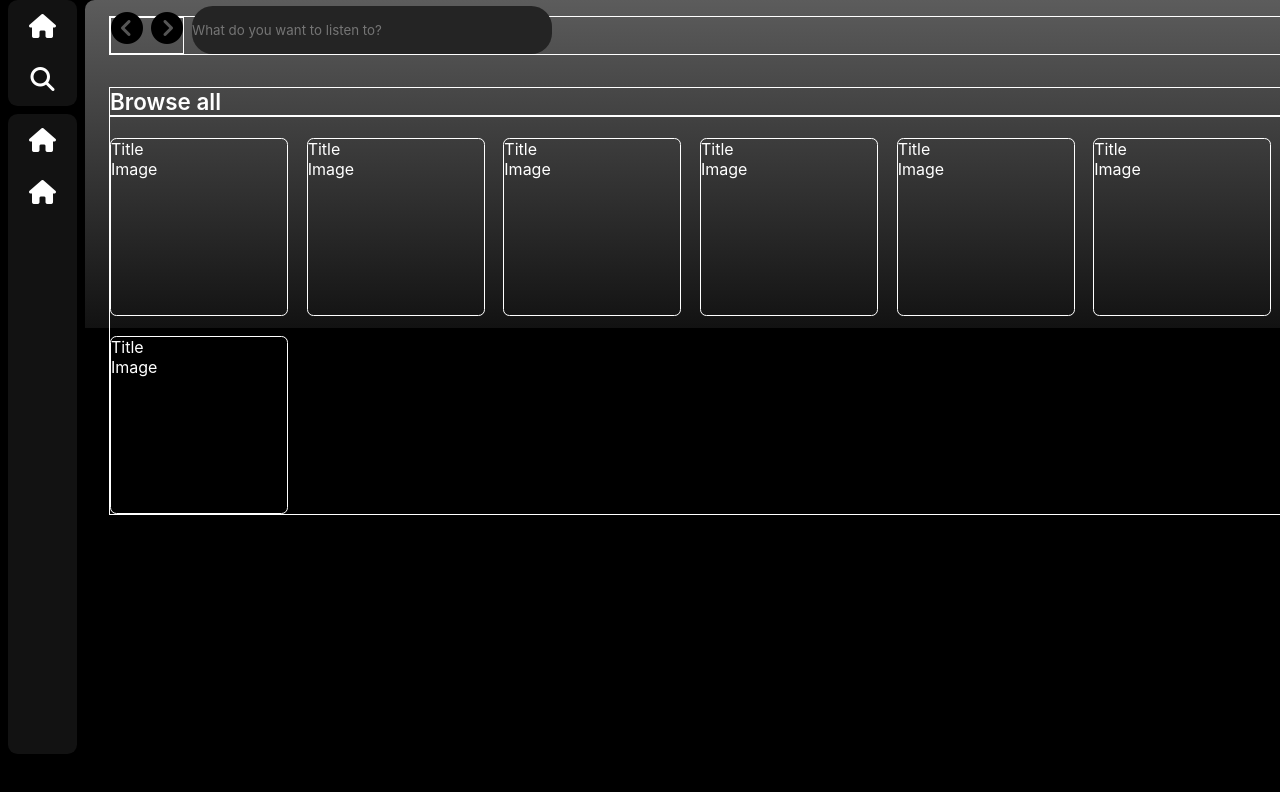
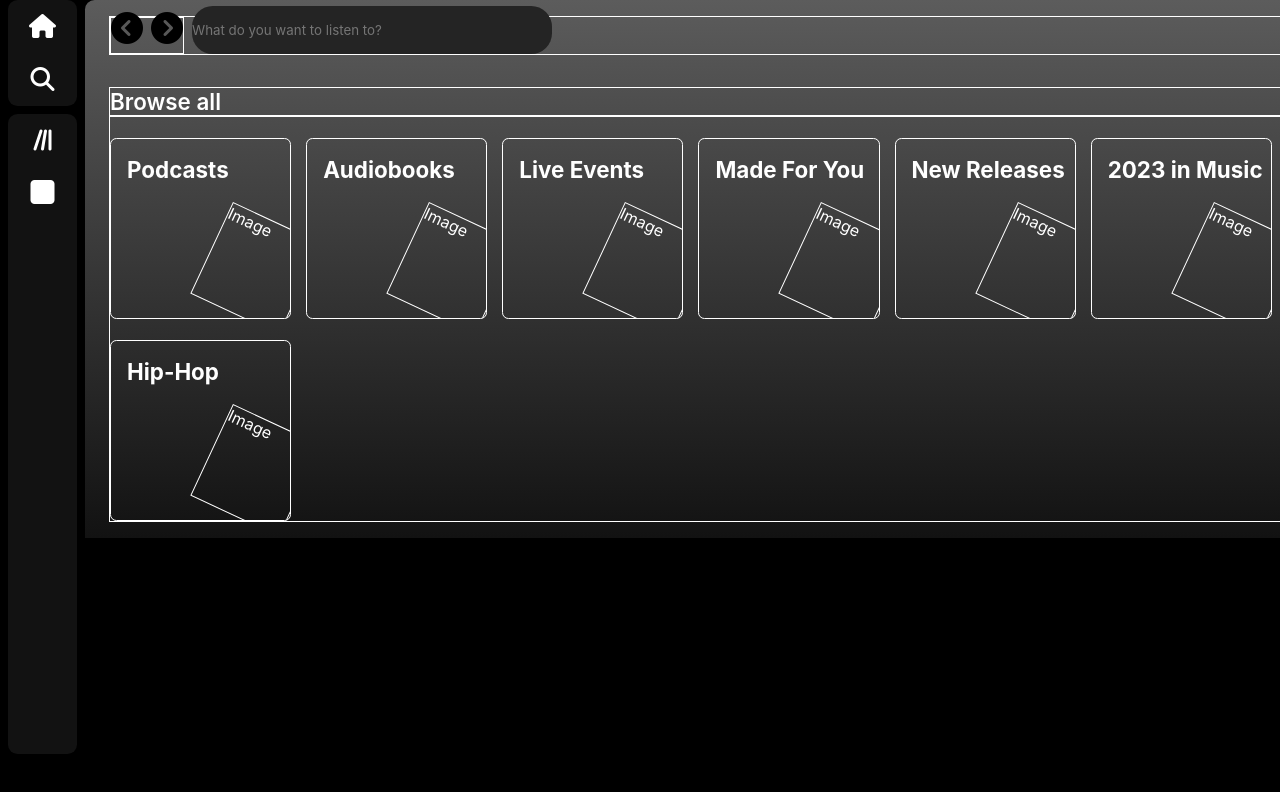
Before and after one commit to shreejal27/spotify_Clone, a React (Create React App) app: page /search in a window 1280 px wide. Shown: the top 792 px of the page. Built offline with nearby package versions, Linux system fonts and the light colour scheme; the HTML template or start-up script is replaced by a standard one.

Commit message:
css for search

```diff
--- a/src/components/Navbar.js
+++ b/src/components/Navbar.js
@@ -17,10 +17,10 @@ const Navbar = () =>{
                 </div>
                 <div className="bottomRowNavBar">
                 <li>
-                    <Link to="/album"><i class="fa-solid fa-house fa-xl" style={{color: "#ffffff",}}></i></Link>
+                    <Link to="/album"><i class="fa-solid fa-lines-leaning fa-xl" style={{color: "#ffffff",}}></i></Link>
                 </li>
                 <li>
-                    <Link to="/album"><i class="fa-solid fa-house fa-xl" style={{color: "#ffffff",}}></i></Link>
+                    <Link to="/album"><i class="fa-solid fa-stop fa-2xl" style={{color: "#ffffff",}}></i></Link>
                 </li>
                 </div>
             </ul>
--- a/src/pages/Search.js
+++ b/src/pages/Search.js
@@ -32,36 +32,36 @@ const Search = () => {
                 </div>
                 <div className="spotifySearchContent" >
                     <div className="spotifySearchContentItems">
-                            <p>Title</p>
-                            <p>Image</p>
+                            <p className="spotifySearchContentTitle">Podcasts</p>
+                            <p className="spotifySearchContentImage">Image</p>
                     </div>
                     <div className="spotifySearchContentItems">
-                            <p>Title</p>
-                            <p>Image</p>
+                    <p className="spotifySearchContentTitle">Audiobooks</p>
+                            <p className="spotifySearchContentImage">Image</p>
                     </div>
                     <div className="spotifySearchContentItems">
-                            <p>Title</p>
-                            <p>Image</p>
+                    <p className="spotifySearchContentTitle">Live Events</p>
+                            <p className="spotifySearchContentImage">Image</p>
                     </div>
                     <div className="spotifySearchContentItems">
-                            <p>Title</p>
-                            <p>Image</p>
+                    <p className="spotifySearchContentTitle">Made For You</p>
+                            <p className="spotifySearchContentImage">Image</p>
                     </div>
                     <div className="spotifySearchContentItems">
-                            <p>Title</p>
-                            <p>Image</p>
+                    <p className="spotifySearchContentTitle">New Releases</p>
+                            <p className="spotifySearchContentImage">Image</p>
                     </div>
                     <div className="spotifySearchContentItems">
-                            <p>Title</p>
-                            <p>Image</p>
+                    <p className="spotifySearchContentTitle">2023 in Music</p>
+                            <p className="spotifySearchContentImage">Image</p>
                     </div>
                     <div className="spotifySearchContentItems">
-                            <p>Title</p>
-                            <p>Image</p>
+                    <p className="spotifySearchContentTitle">2023 in Podcasts</p>
+                            <p className="spotifySearchContentImage">Image</p>
                     </div>
                     <div className="spotifySearchContentItems">
-                            <p>Title</p>
-                            <p>Image</p>
+                    <p className="spotifySearchContentTitle">Hip-Hop</p>
+                            <p className="spotifySearchContentImage">Image</p>
                     </div>
 
                 </div>
--- a/src/pages/search.css
+++ b/src/pages/search.css
@@ -1,7 +1,7 @@
 
 .spotifySearch{
     background: linear-gradient(to bottom, #5c5c5c, #121212);
-    height: 37vh;
+    height: auto;
     width: 85rem;
     display: flex;
     flex-direction: column;
@@ -77,8 +77,27 @@
 
 .spotifySearchContentItems{
     border: 1px solid white;
-    height: 11rem;
-    width: 11rem;
+    height: 11.2rem;
+    width: 11.2rem;
     border-radius: 0.4rem;
     margin-top: 1.3rem;
+    overflow: hidden;
 }
+
+.spotifySearchContentTitle{
+    /* border: 1px solid white; */
+    margin-top: 1.1rem;
+    margin-left: 1rem;
+    font-size: 1.4rem;
+    font-weight: 700;
+}
+
+.spotifySearchContentImage{
+    border: 1px solid white;
+    margin-top: 2.2rem;
+    margin-left: 6rem;
+    height: 6.2rem;
+    width: 6rem;
+    rotate: 25deg;
+
+}
```
